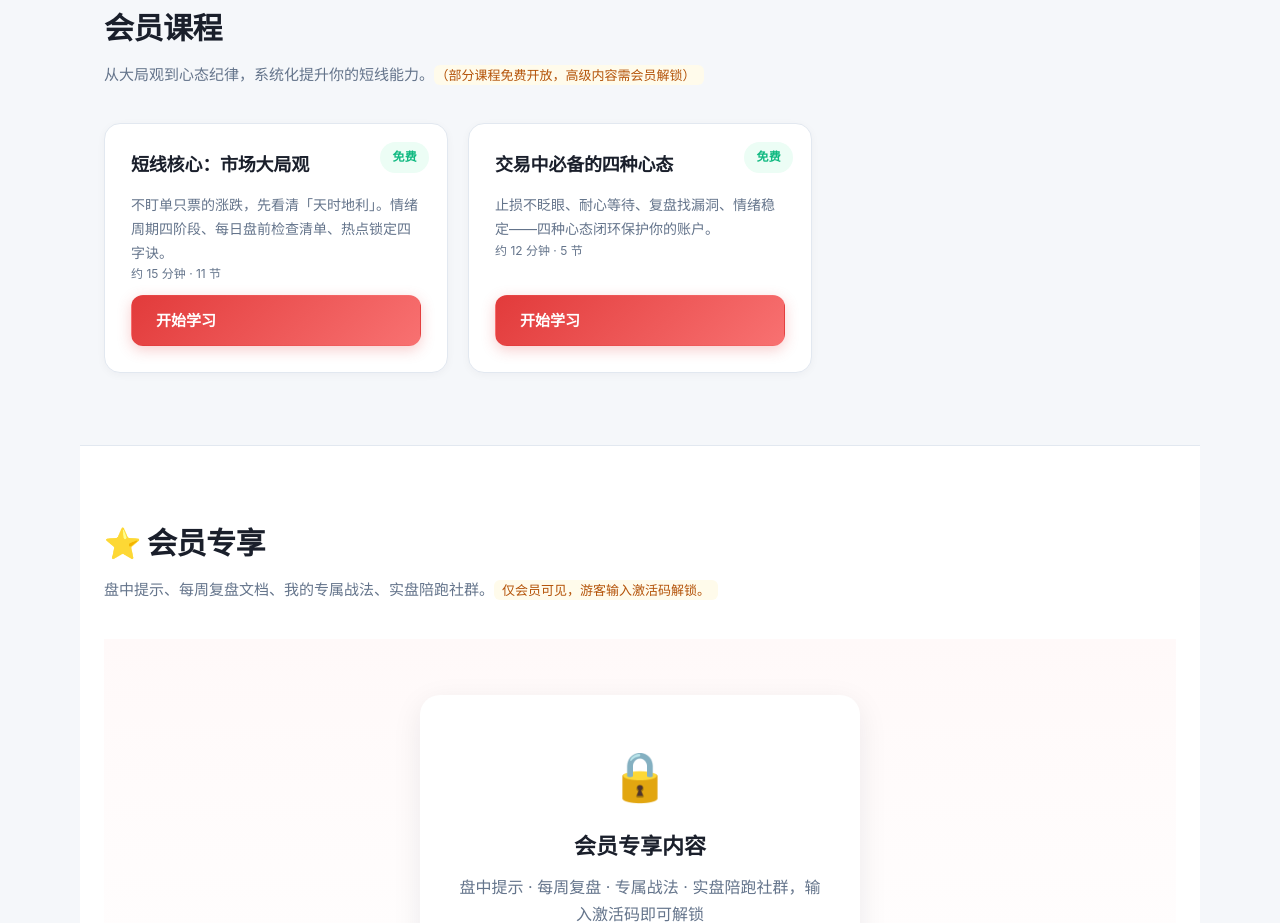
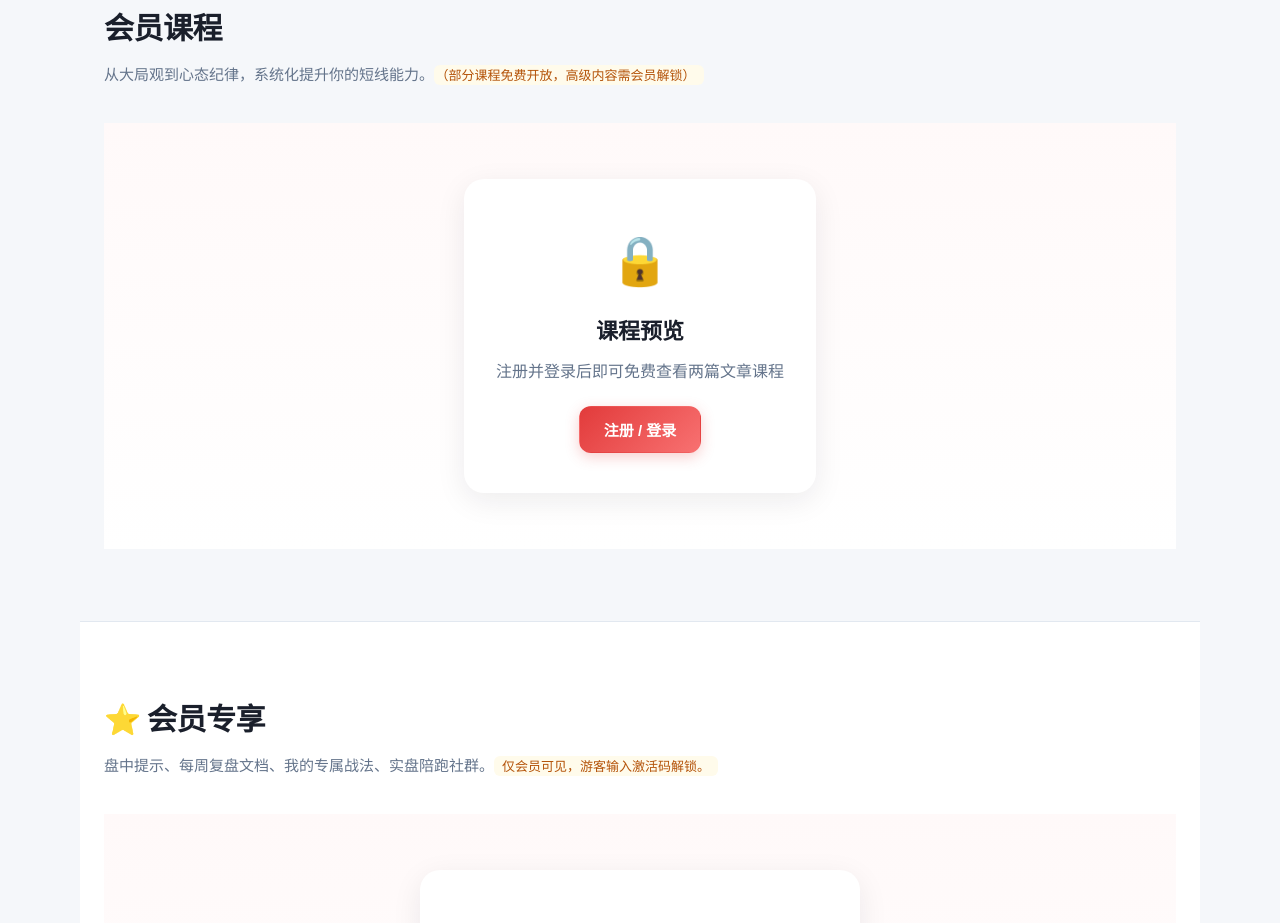
Before and after one commit to chenguanxi0/blys-site, a plain HTML site: page index.html in a window 1280 px wide. Shown: the part 837-1760 px from the top of the page. Drawn offline with nearby package versions, Linux system fonts and the light colour scheme.

Commit message:
feat: 会员课程区域改为登录后可见，游客显示注册/登录遮罩

```diff
--- a/assets/app.js
+++ b/assets/app.js
@@ -762,13 +762,14 @@ function renderUserStatus(){
 
 // 根据会员状态锁定 / 解锁会员专属区块
 function lockVipZones(){
-  const member = isVIP();
   document.querySelectorAll(".vip-zone").forEach(z=>{
-    z.classList.toggle("unlocked", member);
-    z.classList.toggle("is-locked", !member);
+    const isLoginGate = z.id === "vip";   // 会员课程：登录即可
+    const unlocked = isLoginGate ? __user.loggedIn : isVIP();
+    z.classList.toggle("unlocked", unlocked);
+    z.classList.toggle("is-locked", !unlocked);
   });
   document.querySelectorAll("[data-vip-course]").forEach(c=>{
-    c.classList.toggle("is-locked", !member);
+    c.classList.toggle("is-locked", !isVIP());
   });
 }
 
--- a/index.html
+++ b/index.html
@@ -86,12 +86,13 @@
   <!-- 隐藏占位：保证 app.js 初始化(renderDiary)不报错 -->
   <section id="diary" hidden><div id="diaryStats"></div><div id="diaryList"></div></section>
 
-  <!-- 会员课程 -->
-  <section class="section" id="vip">
+  <!-- 会员课程（登录后可见） -->
+  <section class="section vip-zone" id="vip">
     <div class="section-head">
       <h2>会员课程</h2>
       <p>从大局观到心态纪律，系统化提升你的短线能力。<em>（部分课程免费开放，高级内容需会员解锁）</em></p>
     </div>
+    <div class="vip-body">
       <div class="cards">
         <!-- 免费课：市场大局观 -->
         <div class="card vip-card">
@@ -108,6 +109,15 @@
           <p>止损不眨眼、耐心等待、复盘找漏洞、情绪稳定——四种心态闭环保护你的账户。</p>
           <p class="muted" style="font-size:12px">约 12 分钟 · 5 节</p>
           <a class="btn btn-primary btn-block" href="tutorials/trading-mindset.html">开始学习</a>
+        </div>
+      </div>
+    </div>
+    <div class="vip-mask">
+      <div class="vip-mask-inner">
+        <div class="vip-lock">🔒</div>
+        <h3>课程预览</h3>
+        <p>注册并登录后即可免费查看两篇文章课程</p>
+        <button class="btn btn-primary" onclick="openAuthModal()">注册 / 登录</button>
       </div>
     </div>
   </section>
```
Lines whose indentation alone changed are shown as unchanged.
